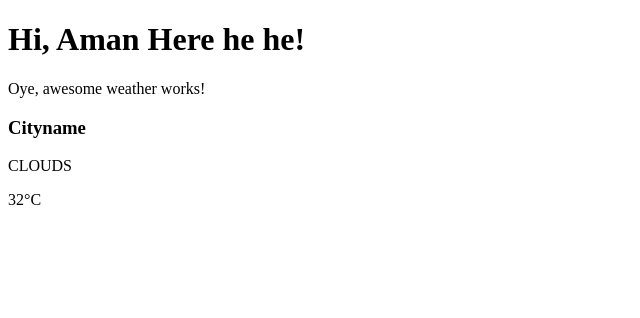
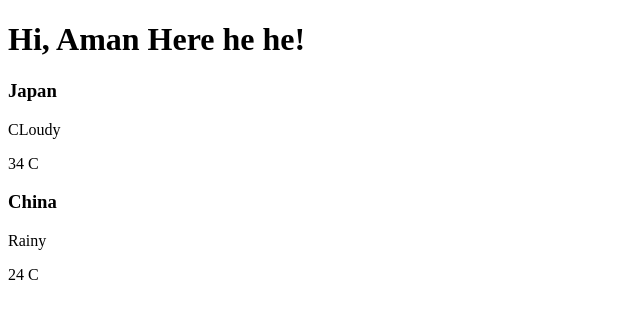
Before and after one commit to amanpatial/angular-weather-app, an Angular app: page / in a window 1280 px wide. Shown: the top 318 px of the page, without its empty margins (0-640 px from the left). Built offline with nearby package versions, Linux system fonts and the light colour scheme.

Commit message:
Items loop and data binding through parent to child component

```diff
--- a/src/app/app.component.html
+++ b/src/app/app.component.html
@@ -1,3 +1,3 @@
 <h1>
-  {{title}}
+  {{weatherInfo}}
 </h1>
--- a/src/app/app.component.ts
+++ b/src/app/app.component.ts
@@ -2,8 +2,7 @@ import { Component } from '@angular/core';
 
 @Component({
   selector: 'app-root',
-  template: `<h1> Hi, Aman Here he he!</h1>
-      <app-weather></app-weather>`,
+  template: `<h1> Hi, Aman Here he he!</h1><app-weather></app-weather>`,
   //templateUrl: './app.component.html',
   styleUrls: ['./app.component.css']
 })
--- a/src/app/weather/weather-item.component.ts
+++ b/src/app/weather/weather-item.component.ts
@@ -1,14 +1,21 @@
-import { Component } from '@angular/core';
+import { Component, Input } from '@angular/core';
+import { Weather } from './weather';
 @Component({
 	selector: 'app-weather-item',
 	template: `<article class="weather-element">
 	            <div class="col-1">
-                <h3>Cityname</h3>
-                <p class="info">CLOUDS</p>
+                <h3>{{ weather.cityname }}</h3>
+                <p class="info">{{ weather.description }}</p>
                 </div>
                 <div class="col-2">
-                <span class="temperature">32°C</span>
+                <span class="temperature">{{ weather.temperature }} C</span>
                </div>
              </article>`
+     //inputs: ['weatherItem']
 })
-export class WeatherItemComponent {}
+export class WeatherItemComponent {
+    @Input('item') weather: Weather;
+   // constructor(){
+     //   this.weather = new Weather('Amritsar', 'Cloudy', 24);
+   // }
+}
--- a/src/app/weather/weather.component.ts
+++ b/src/app/weather/weather.component.ts
@@ -1,17 +1,18 @@
 import { Component, OnInit } from '@angular/core';
-
+import { Weather } from './weather';
+import { WEATHER_LIST } from './weather.data';
 @Component({
   selector: 'app-weather',
-  template: `<p>Oye, awesome weather works!</p>
-  <app-weather-item></app-weather-item>`,
+  template: `<app-weather-item *ngFor="let weather of weathers" [item]="weather"></app-weather-item>`,
   //templateUrl: './weather.component.html',
   styleUrls: ['./weather.component.css']
 })
 export class WeatherComponent implements OnInit {
 
-  constructor() { }
+  weathers: Weather[];
 
-  ngOnInit() {
+  ngOnInit():any {
+  	this.weathers = WEATHER_LIST;
   }
 
 }
--- /dev/null
+++ b/src/app/weather/weather.data.ts
@@ -0,0 +1,5 @@
+import {Weather} from "./weather.ts";
+export const WEATHER_LIST: Weather[] = [
+    new Weather('Japan', 'CLoudy', 34),
+    new Weather('China', 'Rainy', 24),
+];
--- /dev/null
+++ b/src/app/weather/weather.ts
@@ -0,0 +1,7 @@
+export class Weather{
+
+   constructor(public cityname: string, public description: string, public temperature: number){
+
+   }
+
+ }
```
Also changed, not shown: src/app/weather.service.ts (added, +8 -0 lines), 2 other files (tests, documents, lock files or other folders).
